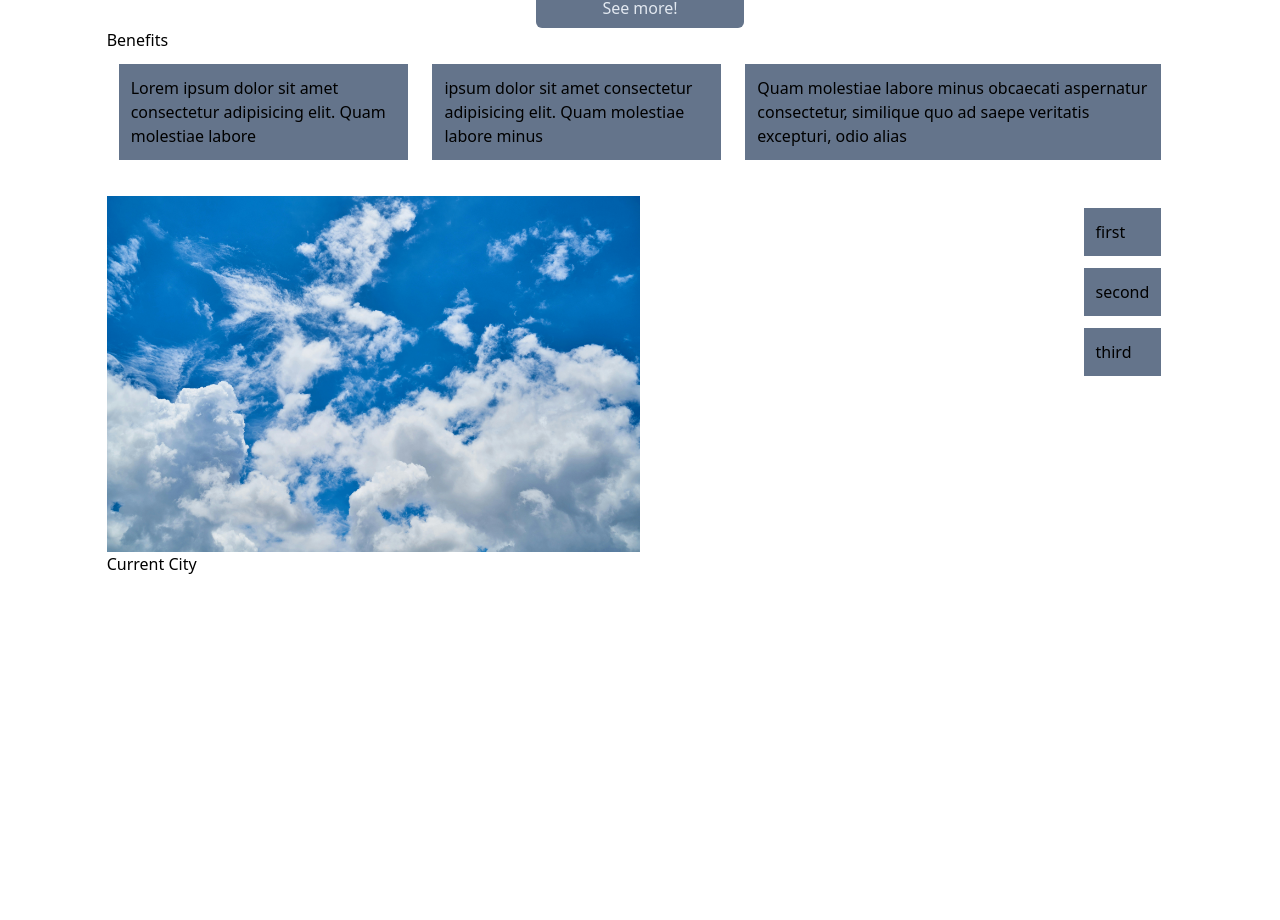
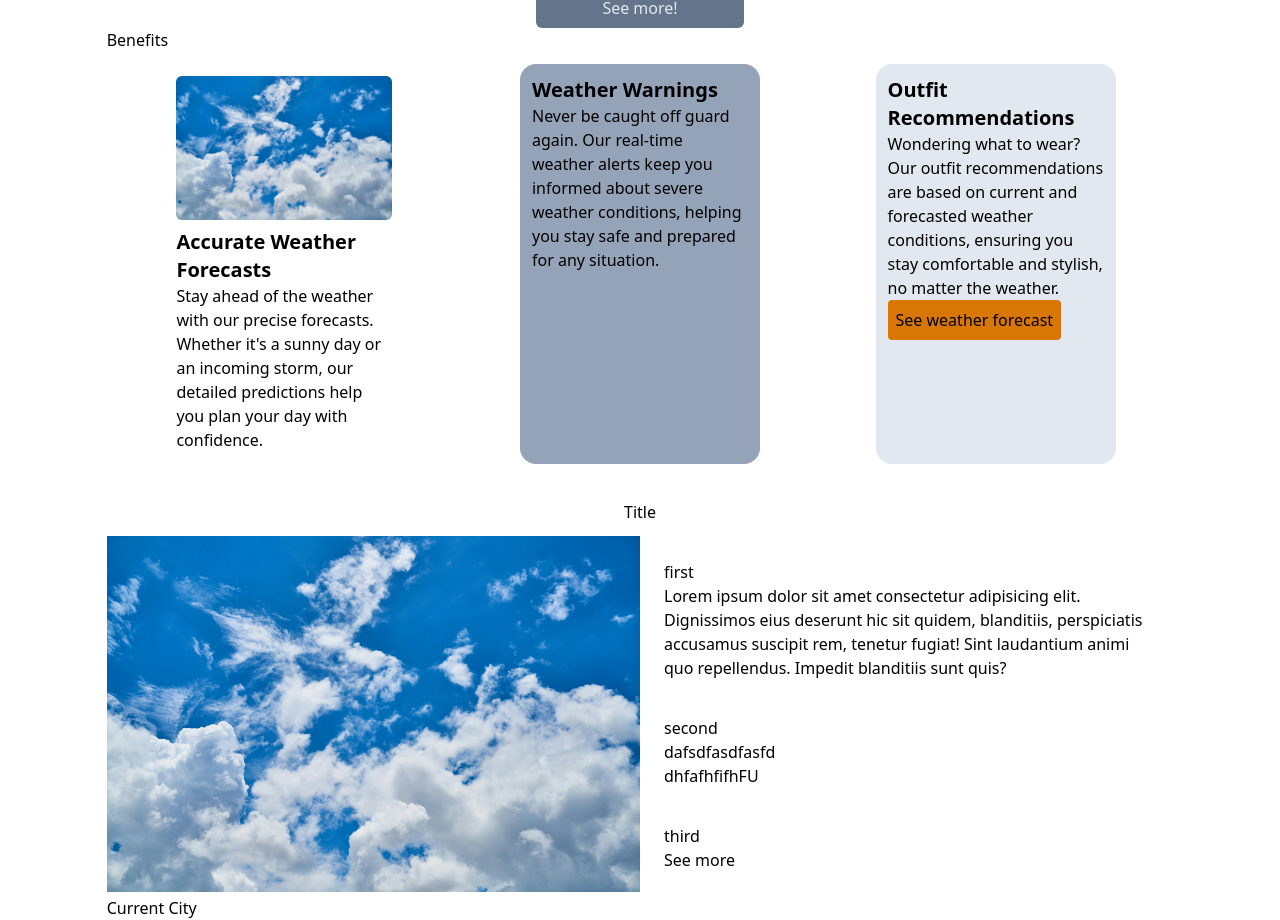
Before and after one commit to Alexandru2401/weather-react-app, a React (Create React App) app: page / in a window 1280 px wide. Shown: the part 812-1732 px from the top of the page. Before the commit the page ends 1388 px from the top, so only its background shows below. Built offline with nearby package versions, Linux system fonts and the light colour scheme.

Commit message:
add styles for FirstHomeComp

```diff
--- a/src/components/Header.jsx
+++ b/src/components/Header.jsx
@@ -1,11 +1,9 @@
-import bgImg from "../assets/bg-img.jpg";
-
 export default function Header() {
   const basicCardStyle =
     "flex flex-col bg-orange-300 p-2 text-orange-100 m-1 rounded-md shadow-2xl opacity-80";
 
   return (
-    <header className="h-[80vh] flex justify-around w-full bg-bgImg bg-no-repeat bg-top">
+    <header className="h-[80vh] flex justify-around w-full bg-bgImg bg-no-repeat bg-left">
       <div className="left ">
         <h1 className="text-3xl text-slate-300 underline my-20">
           See wheather in your city!
--- a/src/components/UI/Card.jsx
+++ b/src/components/UI/Card.jsx
@@ -1,3 +1,3 @@
-export default function Card({ children }) {
-  return <div className="bg-slate-500 m-3 p-3">{children}</div>;
+export default function Card({ children, className }) {
+  return <div className={`m-3 p-3 ${className}`}>{children}</div>;
 }
--- a/src/components/UI/CarouselHome.jsx
+++ b/src/components/UI/CarouselHome.jsx
@@ -3,21 +3,33 @@ import Card from "./Card";
 
 export default function CarouselHome() {
   return (
+    <>
+      <h2 className="text-center m-3">Title</h2>
       <div className="flex justify-between">
         <div className="w-2/4">
           <img src={carouselImg} />
         </div>
-      <div className>
+        <div className="w-2/4">
           <Card>
             <h2>first</h2>
+            <p>
+              Lorem ipsum dolor sit amet consectetur adipisicing elit.
+              Dignissimos eius deserunt hic sit quidem, blanditiis, perspiciatis
+              accusamus suscipit rem, tenetur fugiat! Sint laudantium animi quo
+              repellendus. Impedit blanditiis sunt quis?
+            </p>
           </Card>
           <Card>
             <h2>second</h2>
+            <p>dafsdfasdfasfd</p>
+            <p>dhfafhfifhFU</p>
           </Card>
           <Card>
             <h2>third</h2>
+            <button>See more</button>
           </Card>
         </div>
       </div>
+    </>
   );
 }
--- a/src/components/UI/FirstHomeComp.jsx
+++ b/src/components/UI/FirstHomeComp.jsx
@@ -1,7 +1,9 @@
 import Card from "./Card";
 import { Link } from "react-router-dom";
+import bgImg from "../../assets/carouselImg.jpg";
+export default function FirstHomeComp() {
+  const cardStyle = "max-w-60 rounded-2xl";
 
-export default function FirstHomeComp() {
   return (
     <div className="flex align-center justify-center flex-col my-6">
       <h2 className="text-2xl mx-auto my-3">Weahter can be unpredictable</h2>
@@ -13,25 +15,38 @@ export default function FirstHomeComp() {
       </Link>
       <p>Benefits</p>
       {/* Here will be listed 3 cards */}
-      <div className="flex align-center justify-center">
-        <Card>
+      <div className="flex align-center justify-around">
+        <Card className={cardStyle}>
+          <img src={bgImg} className="w-80 rounded-md" alt="Weather Forecast" />
+          <h3 className="text-xl font-semibold mt-2">
+            Accurate Weather Forecasts
+          </h3>
           <p>
-            Lorem ipsum dolor sit amet consectetur adipisicing elit. Quam
-            molestiae labore
+            Stay ahead of the weather with our precise forecasts. Whether it's a
+            sunny day or an incoming storm, our detailed predictions help you
+            plan your day with confidence.
           </p>
         </Card>
-        <Card>
+
+        <Card className={`${cardStyle} bg-slate-400`}>
+          <h2 className="text-xl font-semibold">Weather Warnings</h2>
           <p>
-            ipsum dolor sit amet consectetur adipisicing elit. Quam molestiae
-            labore minus{" "}
+            Never be caught off guard again. Our real-time weather alerts keep
+            you informed about severe weather conditions, helping you stay safe
+            and prepared for any situation.
           </p>
         </Card>
-        <Card>
+
+        <Card className={`${cardStyle} bg-slate-200`}>
+          <h2 className="text-xl font-semibold">Outfit Recommendations</h2>
           <p>
-            {" "}
-            Quam molestiae labore minus obcaecati aspernatur consectetur,
-            similique quo ad saepe veritatis excepturi, odio alias{" "}
+            Wondering what to wear? Our outfit recommendations are based on
+            current and forecasted weather conditions, ensuring you stay
+            comfortable and stylish, no matter the weather.
           </p>
+          <button className="bg-amber-600 p-2 rounded">
+            See weather forecast
+          </button>
         </Card>
       </div>
     </div>
--- a/tailwind.config.js
+++ b/tailwind.config.js
@@ -4,7 +4,7 @@ module.exports = {
   theme: {
     extend: {
       backgroundImage: {
-        'bgImg': "url('/src/assets/bg-img.jpg')",
+        'bgImg': "url('/src/assets/carouselImg.jpg')",
       },
     },
   },
```
Lines whose indentation alone changed are shown as unchanged.
